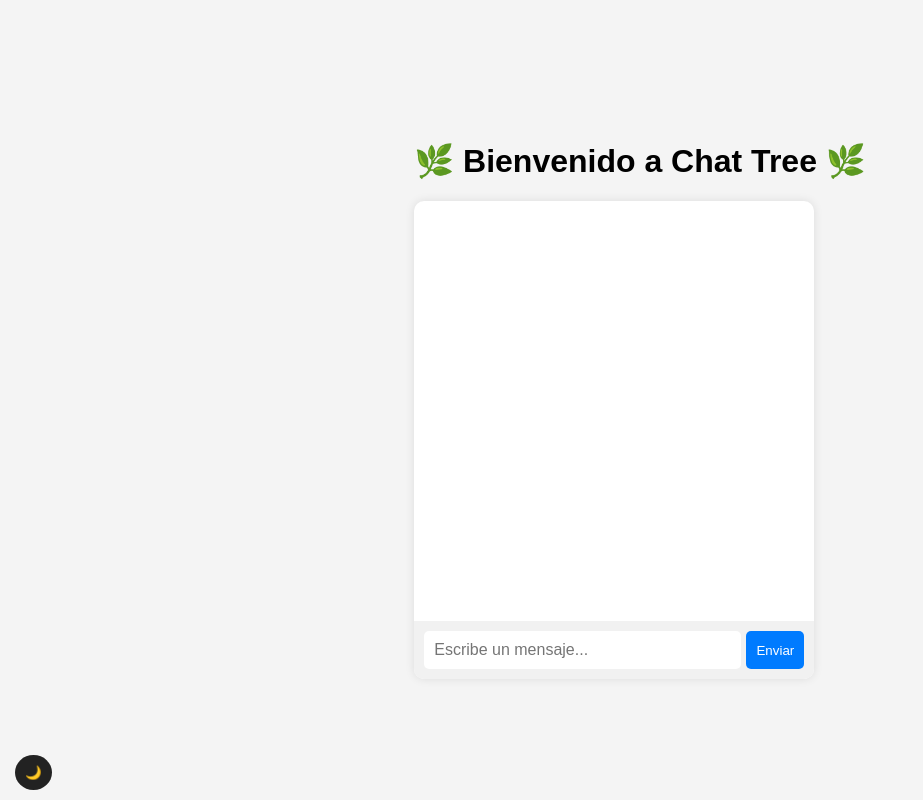
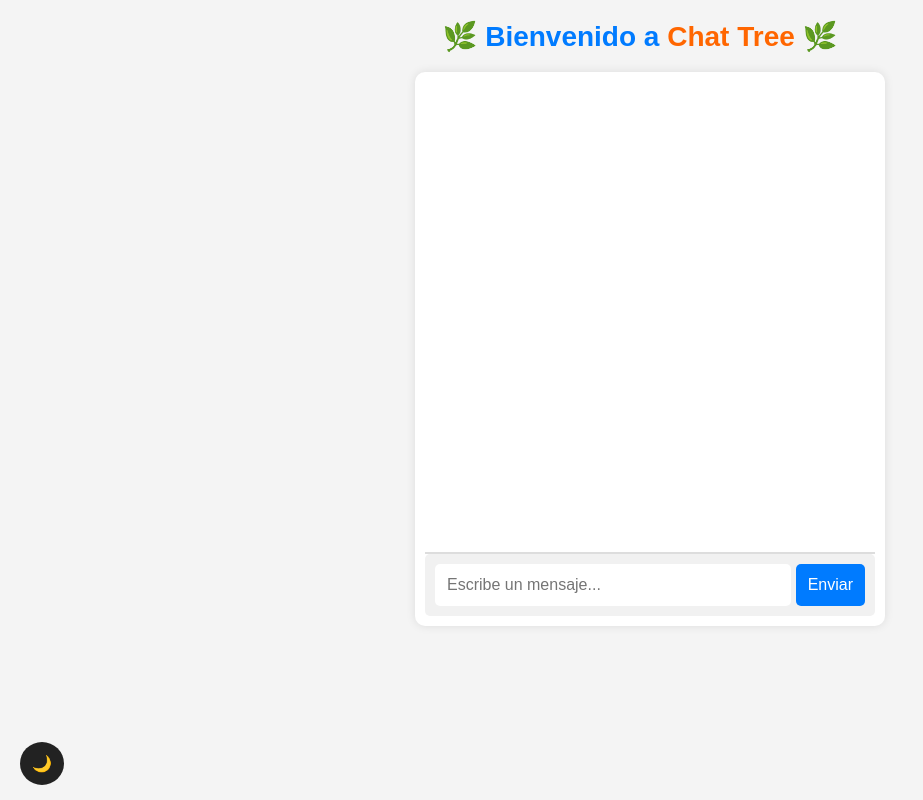
Before and after one commit to Josue-Monta/Chattree, a plain HTML site: page index.html in a window 1280 px wide. Shown: the whole page, without its empty margins (0-923 px from the left). Drawn offline with Linux system fonts and the light colour scheme.

Commit message:
Update styles.css

```diff
--- a/styles.css
+++ b/styles.css
@@ -4,40 +4,59 @@ body {
     margin: 0;
     padding: 0;
     display: flex;
-    justify-content: center;
+    flex-direction: column;
     align-items: center;
     height: 100vh;
     transition: background 0.3s ease-in-out;
 }
 
+h1 {
+    font-size: 28px;
+    color: #007bff;
+    text-align: center;
+    margin-top: 20px;
+}
+
+.highlight {
+    color: #ff6600;
+}
+
+.chat-wrapper {
+    width: 100%;
+    max-width: 450px;
+    text-align: center;
+}
+
 .chat-container {
-    width: 90%;
-    max-width: 400px;
+    width: 100%;
     background: white;
     border-radius: 10px;
     box-shadow: 0px 0px 10px rgba(0, 0, 0, 0.1);
     display: flex;
     flex-direction: column;
     overflow: hidden;
+    padding: 10px;
 }
 
 #chatbox {
-    height: 400px;
+    height: 450px;
     overflow-y: auto;
     padding: 10px;
     display: flex;
     flex-direction: column;
+    border-bottom: 2px solid #ddd;
 }
 
 .input-container {
     display: flex;
     padding: 10px;
     background: #f1f1f1;
+    border-radius: 5px;
 }
 
 input {
     flex: 1;
-    padding: 10px;
+    padding: 12px;
     border: none;
     border-radius: 5px;
     font-size: 16px;
@@ -48,21 +67,22 @@ button {
     background: #007bff;
     color: white;
     border: none;
-    padding: 10px;
+    padding: 12px;
     border-radius: 5px;
     cursor: pointer;
     margin-left: 5px;
+    font-size: 16px;
 }
 
 button:hover {
     background: #0056b3;
 }
 
-/* Mensajes alineados a la derecha */
+/* Estilos de los mensajes */
 .message {
     background: #007bff;
     color: white;
-    padding: 8px 12px;
+    padding: 10px 14px;
     border-radius: 10px;
     margin: 5px 0;
     align-self: flex-end;
@@ -84,12 +104,12 @@ button:hover {
 
 #darkModeToggle {
     position: fixed;
-    bottom: 10px;
-    left: 10px;
+    bottom: 15px;
+    left: 15px;
     background: #222;
     color: white;
     border: none;
-    padding: 10px;
+    padding: 12px;
     border-radius: 50%;
     cursor: pointer;
 }
```
